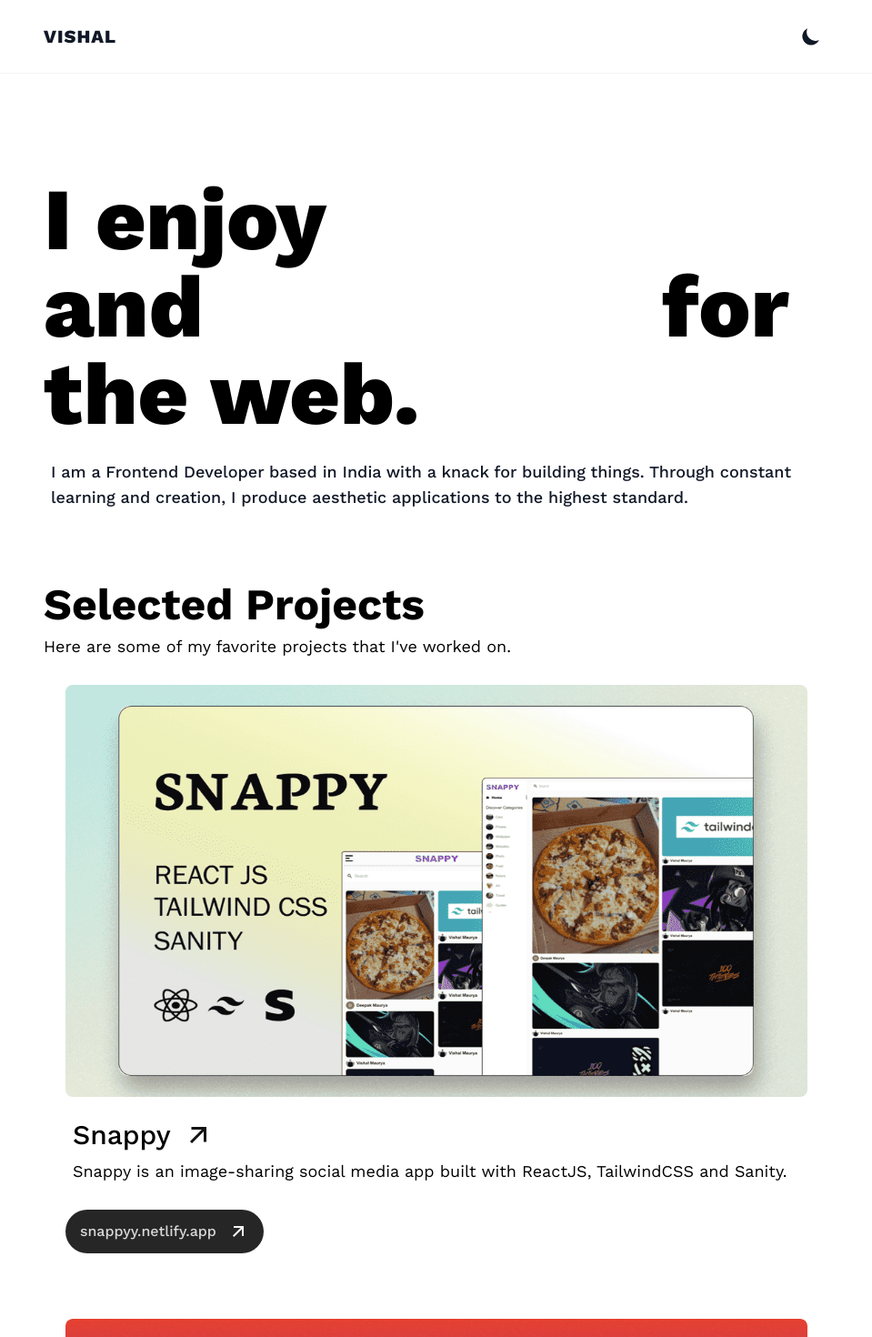
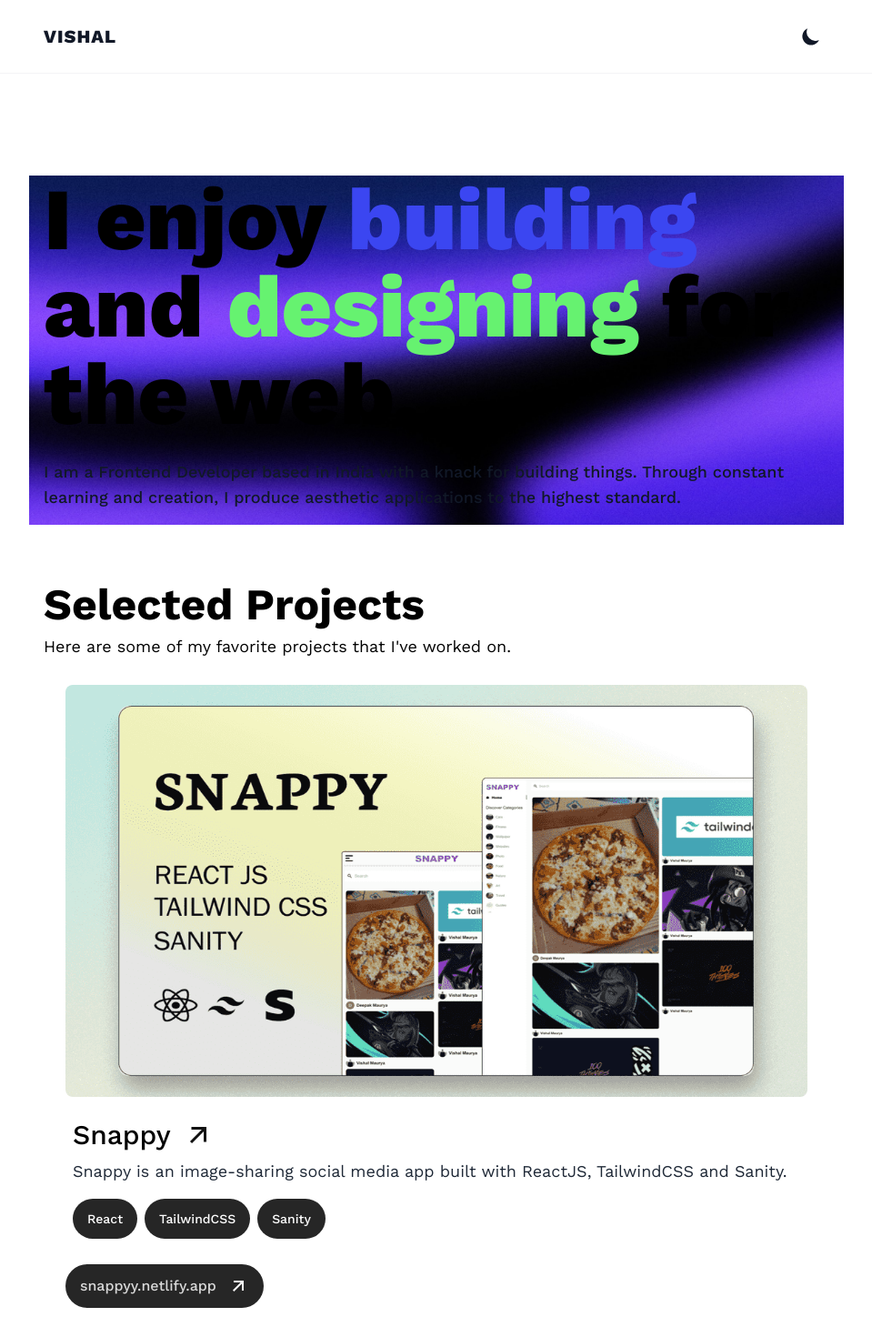
Before and after one commit to v1shalm/Vishal-portfolio, a Next.js app: page / in a window 1280 px wide. Shown: the top 1470 px of the page at 91% size, without its empty margins (160-1119 px from the left). Built offline with nearby package versions, Linux system fonts and the light colour scheme; no server answers.

Commit message:
added tags

```diff
--- a/components/Footer.jsx
+++ b/components/Footer.jsx
@@ -7,8 +7,8 @@
 			<div className="max-w-4xl px-4 mx-auto text-gray-800 dark:text-white">
 				<div className="pb-8 mb-2 border-t-2 border-gray-300 dark:border-white-300"></div>
 				<div className="flex flex-col justify-between lg:flex-row items-center">
-					<p className=" text-gray-500 text-xl font-medium">
-						Built with Next.js, Tailwind and Vercel
+					<p className="  text-xl font-medium">
+						Vishal Maurya
 					</p>
 					<div className="flex flex-wrap pt-2 sm:space-x-4 space-x-2 font-medium lg:pt-0">
 						<a
--- a/components/Hero.jsx
+++ b/components/Hero.jsx
@@ -6,23 +6,22 @@
 const Hero = () => {
 	return (
 		<div className="container px-4 mx-auto relative ">
-			<div className="lg:space-x-5 lg:flex lg:flex-row item-center lg:-mx-4 flex flex-col-reverse text-left ">
-				<motion.div className="lg:px-4 lg:mt-12">
-					<h1 className="text-6xl  lg:text-8xl  font-extrabold  text-black dark:text-white ">
+			<div className="lg:space-x-5 lg:flex lg:flex-row item-center lg:-mx-4 flex flex-col-reverse text-left  ">
+				<motion.div className="lg:px-4 lg:mt-12 bg-cover bg-hero-pattern  ">
+					<h1 className="text-6xl  lg:text-8xl  font-extrabold  text-black dark:text-white  ">
 						I enjoy{" "}
-						<span className=" text-transparent bg-clip-text text-[#3b46f1]">
+						<span className="text-transparent bg-clip-text bg-[#3B46F1]">
+							building{" "}
+						</span>{" "}
+						and{" "}
+						<span className="text-transparent bg-clip-text bg-[#66F270]">
 							{" "}
-							building{" "}
-						</span>
-						and
-						<span className=" text-transparent bg-clip-text text-[#66f270]">
-							{" "}
-							designing{" "}
+							designing
 						</span>{" "}
 						for the web.
 					</h1>
 					<div className=" font-medium mt-6 text-gray-900 dark:text-white">
-						<p className=" pl-2 mb-4 lg:text-lg ">
+						<p className="  mb-4 lg:text-lg ">
 							I am a Frontend Developer based in India with a knack for building
 							things. Through constant learning and creation, I produce
 							aesthetic applications to the highest standard.
--- a/components/Projects.jsx
+++ b/components/Projects.jsx
@@ -12,7 +12,7 @@
 					{projects.title}
 				</h2>
 			</div>
-			<p className="text-lg">{projects.desc}</p>
+			<p className="text-lg ">{projects.desc}</p>
 			<div className=" mt-1">
 				{projects.projects.map((item, index, image, tags) => {
 					return (
@@ -42,7 +42,21 @@
 										/>
 									</h3>
 								</a>
-								<p className=" mb-2 mt-2  text-lg">{item.desc}</p>
+								<p className=" mb-2 mt-2 text-gray-800 dark:text-gray-200  text-lg">
+									{item.desc}
+								</p>
+							</div>
+							<div className=" m-2 mt-4 flex flex-1 gap-2 ">
+								{item.tags.map((tags) => {
+									return (
+										<p
+											key={tags}
+											className=" text-sm lg:text-md  rounded-3xl	lg:py-3 py-2   px-3 lg:px-4 bg-[#262626] hover:bg-black dark:hover:bg-[#4e4e4e]  text-white  font-medium  transition duration-500 "
+										>
+											{tags}
+										</p>
+									);
+								})}
 							</div>
 
 							<div className="flex items-center flex-wrap  pt-5  group  ">
--- a/data/project.js
+++ b/data/project.js
@@ -16,7 +16,7 @@
 			desc: "Snappy is an image-sharing social media app built with ReactJS, TailwindCSS and Sanity. ",
 			image: "/static/projects/snappy_1.png",
 			link: "https://snappyy.netlify.app",
-			tags: ["React", "NextJS", "SCSS", "API"],
+			tags: ["React", "TailwindCSS", "Sanity"],
 		},
 
 		{
@@ -25,7 +25,7 @@
 			desc: "A blog app made with Next Js, Tailwind CSS and GraphCMS.",
 			image: "/static/projects/img1.png",
 			link: "https://v1shalm-blog.vercel.app",
-			tags: ["HTML", "CSS", "Javascript", "Gumroad"],
+			tags: ["NextJS", "TailwindCSS", "GraphCMS" ],
 		},
 
 		{
@@ -34,7 +34,7 @@
 			desc: "Ecommerce app built with Next.js , Sanity and Stripe.",
 			image: "/static/projects/ecommerce.png",
 			link: "https://sickclothing.vercel.app",
-			tags: ["Node", "Javascript", "NPM", "HTML"],
+			tags: [ "NextJS", "TailwindCSS", "Sanity", "Stripe"],
 		},
 		{
 			id: 3,
@@ -42,7 +42,7 @@
 			desc: "Youtube clone built with React.js , Material UI and Youtube API.",
 			image: "/static/projects/Yt-clone.png",
 			link: "https://clone-yt.vercel.app",
-			tags: ["React", "NextJS", "TailwindCSS", "CSS", "Firebase"],
+			tags: ["React", "Material UI", "API"],
 		},
 
 		{
@@ -51,7 +51,7 @@
 			desc: "A Google Search Clone made with React JS, Tailwind CSS and Google Search API.",
 			image: "/static/projects/Searchify.png",
 			link: "https://searchify-app.netlify.app",
-			tags: ["React", "CSS", "JSON"],
+			tags: ["React", "TailwindCSS", "API"],
 		},
 
 		// {
--- a/pages/index.js
+++ b/pages/index.js
@@ -19,7 +19,7 @@
 				{console.log(data)}
 				<Hero />
 				<Projects />
-				<div className="ml-10 ">
+				<div className=" ">
 					<a
 						target="_blank"
 						rel="noopener noreferer noreferrer"
@@ -33,7 +33,7 @@
 						<div className="w-16 flex justify-center items-center">
 							{data?.isPlaying ? (
 								<img
-									className="w-16 shadow-sm"
+									className="w-16 rounded-md shadow-sm"
 									src={data?.albumImageUrl}
 									alt={data?.album}
 								/>
--- a/tailwind.config.js
+++ b/tailwind.config.js
@@ -10,24 +10,8 @@
 			sans: ["Work Sans", "sans-serif"],
 		},
 		extend: {
-			animation: {
-				blob: "blob 7s infinte",
-			},
-			keyframes: {
-				blob: {
-					"0%": {
-						transform: " translate(0px , 0px) scale(1)",
-					},
-					"33%": {
-						transform: " translate(30px , -50px) scale(1.1)",
-					},
-					"66%": {
-						transform: " translate(-20px , 20px) scale(0.9)",
-					},
-					"100%": {
-						transform: " translate(0px , 0px)   scale(1)",
-					},
-				},
+			backgroundImage: {
+				"hero-pattern": "url('/public/static/hero-gradient.jpg')",
 			},
 		},
 	},
```
Also changed, not shown: public/static/hero-gradient.jpg (added).
